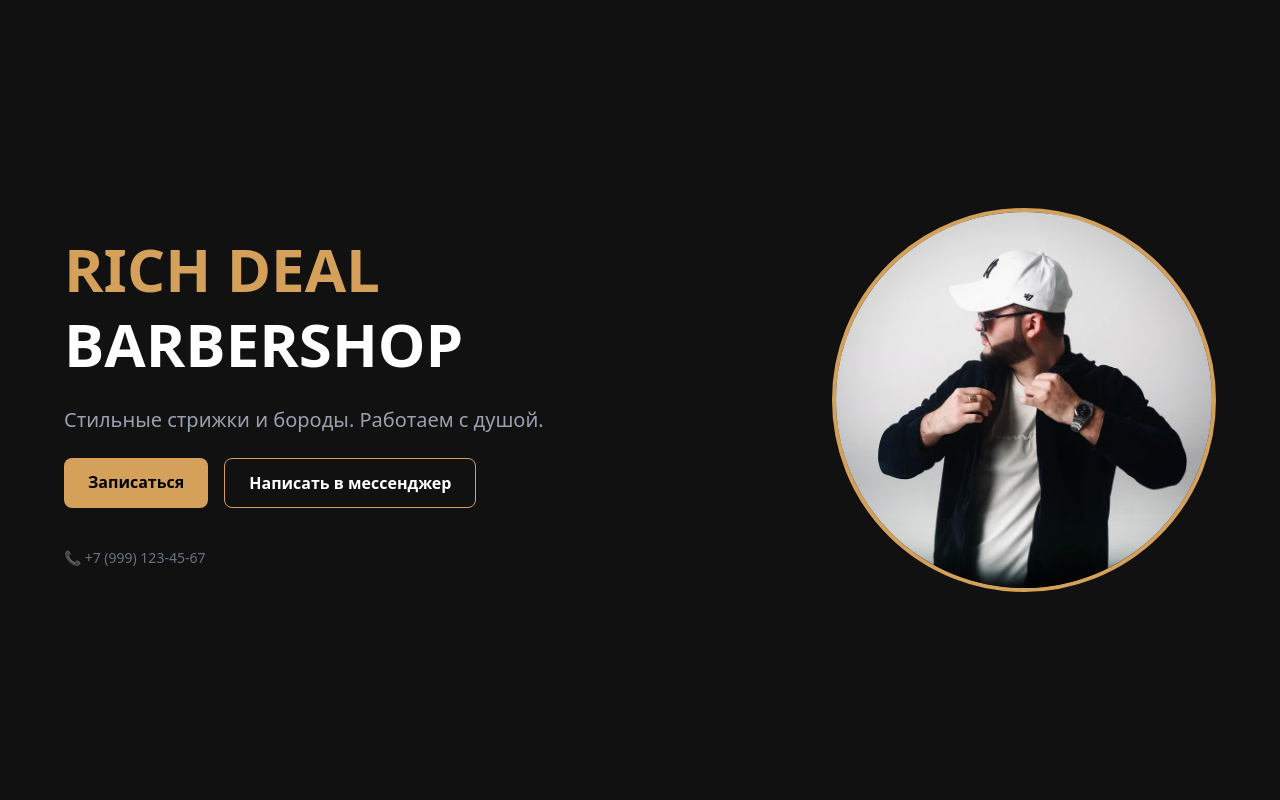
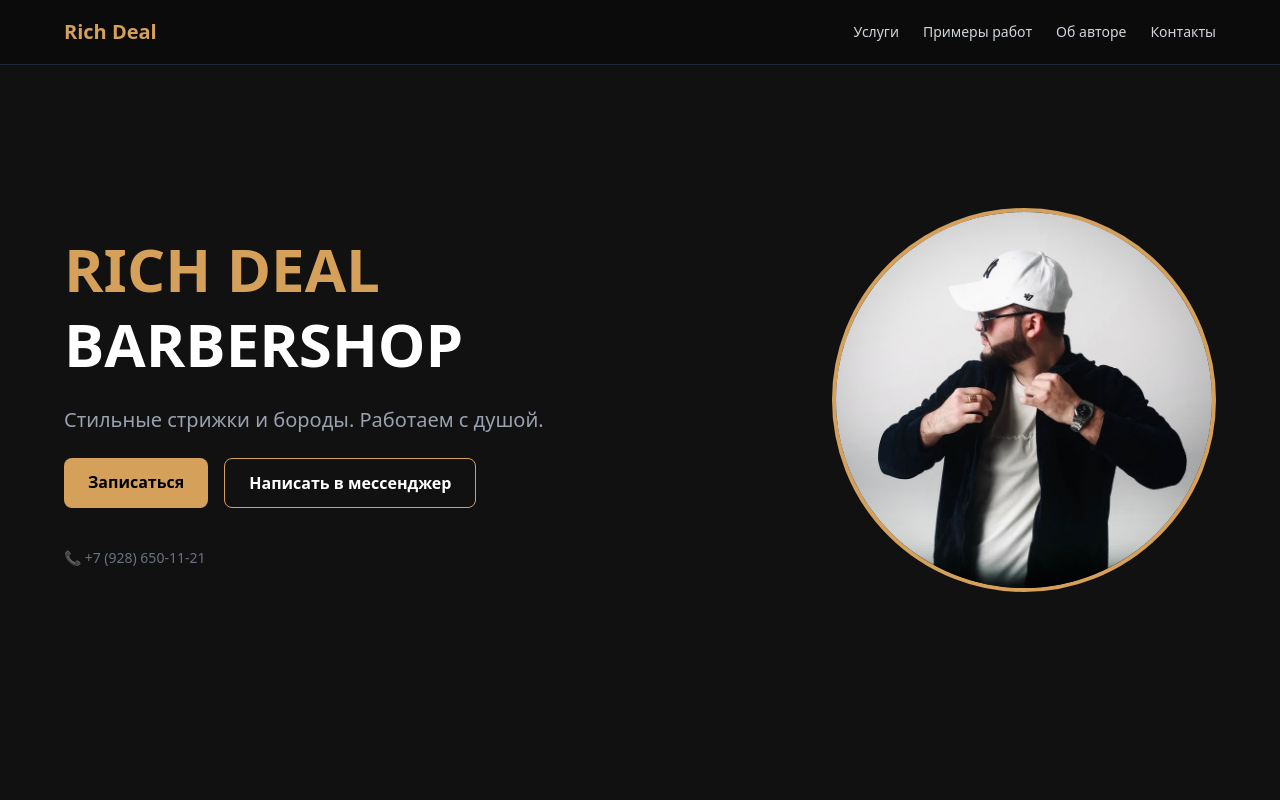
Before and after one commit to Max-IT04/rich_deal-barbershop, a Next.js app: page / in a window 1280 px wide. Shown: the top 800 px of the page. Built offline with nearby package versions, Linux system fonts and the light colour scheme.

Commit message:
Добавлена навигация, кнопка наверх и футер

```diff
--- a/app/page.tsx
+++ b/app/page.tsx
@@ -1,17 +1,23 @@
+import Footer from "@/components/layout/Footer";
 import About from "@/components/sections/About";
 import Contacts from "@/components/sections/Contacts";
 import Hero from "@/components/sections/Hero";
 import Portfolio from "@/components/sections/Portfolio";
 import Services from "@/components/sections/Services";
+import Navbar from "@/components/layout/Navbar";
+import ScrollToTop from "@/components/ui/ScrollToTop";
 
 export default function Home() {
   return (
-    <main>
+    <main className="flex-1">
+      <Navbar />
       <Hero />
-      <Services />
-      <Portfolio />
-      <About />
-      <Contacts />
+      <Services id="services" />
+      <Portfolio id="portfolio" />
+      <About id="about" />
+      <Contacts id="contacts" />
+      <Footer />
+      <ScrollToTop />
     </main>
   );
 }
--- /dev/null
+++ b/components/layout/Footer.tsx
@@ -0,0 +1,25 @@
+export default function Footer() {
+  return (
+    <footer className="mt-auto py-8 px-4 md:px-8 lg:px-16 bg-[#0a0a0a] border-t border-gray-800">
+      <div className="max-w-6xl mx-auto">
+        <div className="flex flex-col md:flex-row justify-between items-center gap-4 text-sm text-gray-500">
+          <p>
+            © {new Date().getFullYear()} <span className="text-[#D4A05A]">Rich Deal</span> барбершоп
+          </p>
+
+          <p>
+            Сайт разработал{" "}
+            <a
+              href="https://github.com/Max-IT04"
+              target="_blank"
+              rel="noopener noreferrer"
+              className="text-gray-400 hover:text-[#D4A05A] transition-all"
+            >
+              Max Roschin
+            </a>
+          </p>
+        </div>
+      </div>
+    </footer>
+  );
+}
--- /dev/null
+++ b/components/layout/Navbar.tsx
@@ -0,0 +1,62 @@
+"use client";
+
+import { useState } from "react";
+
+const links = [
+  { name: "Услуги", href: "#services" },
+  { name: "Примеры работ", href: "#portfolio" },
+  { name: "Об авторе", href: "#about" },
+  { name: "Контакты", href: "#contacts" },
+];
+
+export default function Navbar() {
+  const [isOpen, setIsOpen] = useState(false);
+
+  return (
+    <nav className="fixed top-0 left-0 w-full z-50 bg-[#0a0a0a]/80 backdrop-blur-md border-b border-gray-800">
+      <div className="max-w-7xl mx-auto px-4 md:px-8 lg:px-16">
+        <div className="flex items-center justify-between h-16">
+          <a href="#" className="text-xl font-bold text-[#D4A05A]">
+            Rich Deal
+          </a>
+
+          <div className="hidden md:flex gap-6 text-sm">
+            {links.map((link) => (
+              <a
+                key={link.name}
+                href={link.href}
+                className="text-gray-300 hover:text-[#D4A05A] transition-colors"
+              >
+                {link.name}
+              </a>
+            ))}
+          </div>
+
+          <button
+            onClick={() => setIsOpen(!isOpen)}
+            className="md:hidden flex flex-col gap-1.5 p-2"
+          >
+            <span className={`w-6 h-0.5 bg-white transition-all ${isOpen ? "rotate-45 translate-y-2" : ""}`} />
+            <span className={`w-6 h-0.5 bg-white transition-all ${isOpen ? "opacity-0" : ""}`} />
+            <span className={`w-6 h-0.5 bg-white transition-all ${isOpen ? "-rotate-45 -translate-y-2" : ""}`} />
+          </button>
+        </div>
+
+        {isOpen && (
+          <div className="md:hidden py-4 border-t border-gray-800">
+            {links.map((link) => (
+              <a
+                key={link.name}
+                href={link.href}
+                onClick={() => setIsOpen(false)}
+                className="block py-3 text-gray-300 hover:text-[#D4A05A] transition-colors"
+              >
+                {link.name}
+              </a>
+            ))}
+          </div>
+        )}
+      </div>
+    </nav>
+  );
+}
--- a/components/sections/About.tsx
+++ b/components/sections/About.tsx
@@ -1,18 +1,17 @@
 import Image from "next/image";
 
-export default function About() {
+export default function About({ id }: { id?: string }) {
   return (
-    <section className="py-20 px-4 md:px-8 lg:px-16 bg-[#1a1a1a]">
+    <section id={id} className="py-20 px-4 md:px-8 lg:px-16 bg-[#1a1a1a]">
       <div className="max-w-6xl mx-auto">
         <h2 className="text-3xl md:text-4xl font-bold text-center mb-4">
           <span className="text-[#D4A05A]">Об</span> авторе
         </h2>
         <p className="text-gray-400 text-center mb-12">
-          Кто делает эту красоту
+          Кто создаёт стиль
         </p>
 
         <div className="flex flex-col md:flex-row items-center gap-12">
-          {/* Фото */}
           <div className="w-48 h-48 md:w-64 md:h-64 rounded-full overflow-hidden border-4 border-[#D4A05A] flex-shrink-0">
             <Image
               src="/barber-photo.jpg"
@@ -23,7 +22,6 @@ export default function About() {
             />
           </div>
 
-          {/* Текст */}
           <div className="space-y-4 text-center md:text-left">
             <h3 className="text-2xl font-bold">Размик</h3>
             <p className="text-[#D4A05A] font-medium">Барбер, стаж 6+ лет</p>
--- a/components/sections/Contacts.tsx
+++ b/components/sections/Contacts.tsx
@@ -1,6 +1,6 @@
-export default function Contacts() {
+export default function Contacts({ id }: { id?: string }) {
   return (
-    <section className="py-20 px-4 md:px-8 lg:px-16 bg-[#111]">
+    <section id={id} className="py-20 px-4 md:px-8 lg:px-16 bg-[#111]">
       <div className="max-w-6xl mx-auto">
         <h2 className="text-3xl md:text-4xl font-bold text-center mb-4">
           <span className="text-[#D4A05A]">Контакты</span> и локация
@@ -10,7 +10,6 @@ export default function Contacts() {
         </p>
 
         <div className="grid grid-cols-1 lg:grid-cols-2 gap-12">
-          {/* Левая колонка - контакты */}
           <div className="space-y-6">
             <h3 className="text-xl font-semibold text-white">Свяжитесь с нами</h3>
 
@@ -40,7 +39,6 @@ export default function Contacts() {
               </a>
             </div>
 
-            {/* График работы */}
             <div className="p-4 bg-[#222] rounded-lg">
               <h4 className="text-sm text-gray-400 mb-2">🕐 График работы</h4>
               <p className="text-white">Пн-Пт: 10:00 – 21:00</p>
@@ -48,7 +46,6 @@ export default function Contacts() {
             </div>
           </div>
 
-          {/* Правая колонка - карта */}
           <div>
             <h3 className="text-xl font-semibold text-white mb-4">Как нас найти</h3>
             <div className="rounded-lg overflow-hidden border border-gray-800 h-[300px]">
--- a/components/sections/Hero.tsx
+++ b/components/sections/Hero.tsx
@@ -2,9 +2,8 @@ import Button from "@/components/ui/Button";
 
 export default function Hero() {
   return (
-    <section className="min-h-screen flex items-center px-4 md:px-8 lg:px-16 py-20">
+    <section className="min-h-screen flex items-center px-4 md:px-8 lg:px-16 py-20 pt-20">
       <div className="max-w-7xl mx-auto w-full grid grid-cols-1 lg:grid-cols-2 gap-12 items-center">
-        {/* Левый блок - текст */}
         <div className="space-y-6 text-center lg:text-left">
           <h1 className="text-4xl md:text-5xl lg:text-6xl font-bold leading-tight">
             <span className="text-[#D4A05A]">RICH DEAL</span>
@@ -23,11 +22,10 @@ export default function Hero() {
             </Button>
           </div>
           <p className="text-sm text-gray-500 pt-4">
-            📞 +7 (999) 123-45-67
+            📞 +7 (928) 650-11-21
           </p>
         </div>
 
-        {/* Правый блок - фото */}
         <div className="relative flex justify-center lg:justify-end">
           <div className="w-64 h-64 md:w-80 md:h-80 lg:w-96 lg:h-96 rounded-full overflow-hidden border-4 border-[#D4A05A]">
             <img
--- a/components/sections/Portfolio.tsx
+++ b/components/sections/Portfolio.tsx
@@ -13,7 +13,7 @@ type PhotoCategories = {
   [key: string]: string[];
 };
 
-export default function Portfolio() {
+export default function Portfolio({ id }: { id?: string }) {
   const [active, setActive] = useState<number>(0);
 
   const categories: Category[] = [
@@ -34,7 +34,7 @@ export default function Portfolio() {
   const currentPhotos: string[] = photos[currentCategory] || [];
 
   return (
-    <section className="py-20 px-4 md:px-8 lg:px-16 bg-[#111]">
+    <section id={id} className="py-20 px-4 md:px-8 lg:px-16 bg-[#111]">
       <div className="max-w-6xl mx-auto">
         <h2 className="text-3xl md:text-4xl font-bold text-center mb-4">
           <span className="text-[#D4A05A]">Примеры</span> работ
@@ -43,7 +43,6 @@ export default function Portfolio() {
           Реальные работы нашего барбера
         </p>
 
-        {/* Табы */}
         <div className="flex flex-wrap justify-center gap-3 mb-10">
           {categories.map((item) => (
             <button
@@ -60,7 +59,6 @@ export default function Portfolio() {
           ))}
         </div>
 
-        {/* Сетка фото */}
         <div className="grid grid-cols-2 md:grid-cols-4 gap-4">
           {currentPhotos.map((src: string, idx: number) => (
             <div
@@ -78,7 +76,6 @@ export default function Portfolio() {
           ))}
         </div>
 
-        {/* Если фото нет */}
         {currentPhotos.length === 0 && (
           <p className="text-center text-gray-500 py-10">
             Фото в этой категории скоро появятся
--- a/components/sections/Services.tsx
+++ b/components/sections/Services.tsx
@@ -1,4 +1,4 @@
-export default function Services() {
+export default function Services({ id }: { id?: string }) {
   const services = [
     { name: "Мужская стрижка", price: "1500 ₽", time: "60 мин" },
     { name: "Борода + оформление", price: "1000 ₽", time: "40 мин" },
@@ -7,7 +7,7 @@ export default function Services() {
   ];
 
   return (
-    <section className="py-20 px-4 md:px-8 lg:px-16 bg-[#1a1a1a]">
+    <section id={id} className="py-20 px-4 md:px-8 lg:px-16 bg-[#1a1a1a]">
       <div className="max-w-4xl mx-auto">
         <h2 className="text-3xl md:text-4xl font-bold text-center mb-4">
           <span className="text-[#D4A05A]">Услуги</span> и цены
--- /dev/null
+++ b/components/ui/ScrollToTop.tsx
@@ -0,0 +1,30 @@
+"use client";
+
+import { useState, useEffect } from "react";
+
+export default function ScrollToTop() {
+  const [visible, setVisible] = useState(false);
+
+  useEffect(() => {
+    const toggle = () => {
+      setVisible(window.scrollY > window.innerHeight);
+    };
+    window.addEventListener("scroll", toggle);
+    return () => window.removeEventListener("scroll", toggle);
+  }, []);
+
+  const scroll = () => {
+    window.scrollTo({ top: 0, behavior: "smooth" });
+  };
+
+  if (!visible) return null;
+
+  return (
+    <button
+      onClick={scroll}
+      className="fixed bottom-6 right-6 z-50 w-12 h-12 bg-[#D4A05A] text-black rounded-full shadow-lg hover:scale-110 transition-all flex items-center justify-center text-2xl"
+    >
+      ↑
+    </button>
+  );
+}
```
